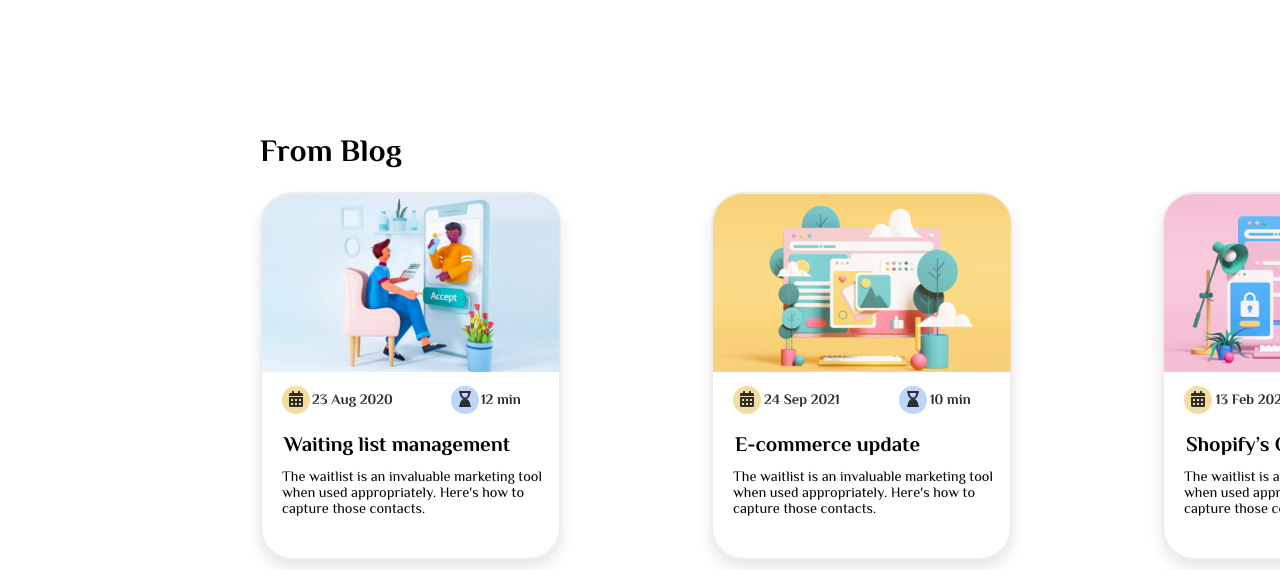
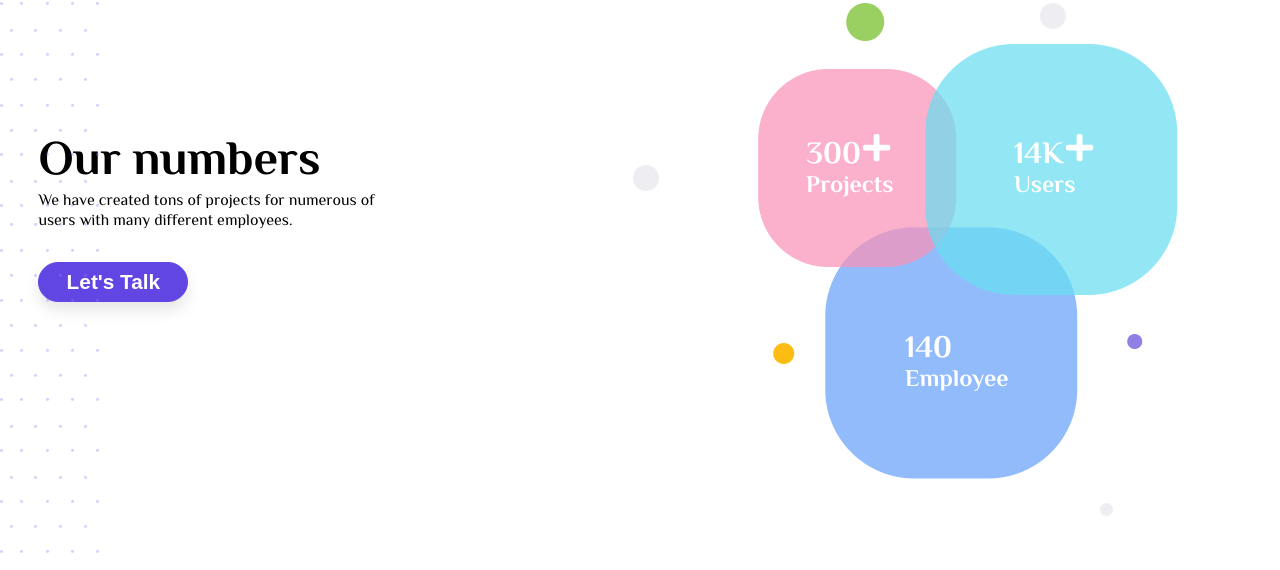
Before and after one commit to FengDenny/Figma2Dev, a React (Create React App) app in the folder noren/: page / in a window 1280 px wide. Shown: the part 2176-2746 px from the top of the page. Built offline with nearby package versions, Linux system fonts and the light colour scheme.

Commit message:
Update home.jsx

```diff
--- a/noren/src/pages/home.jsx
+++ b/noren/src/pages/home.jsx
@@ -3,9 +3,9 @@ import Hero from '../component/Hero/Hero';
 import Banner from '../component/Banner/Banner';
 import Card from '../component/Card/Card';
 import Service from '../component/Service/Service';
-import Numbers from '../component/Numbers/Numbers';
+import Accomplishments from '../component/Accomplishments/Accomplishments';
 import Blog from '../component/Blog/Blog';
-import Testimonials from '../component/Testimonials/Testimonials';
+import Testimonials from '../component/Testimonial/Testimonials';
 
 export default function home() {
   return (
@@ -14,7 +14,7 @@ export default function home() {
       <Banner />
       <Card />
       <Service />
-      <Numbers />
+      <Accomplishments />
       <Blog />
       <Testimonials />
     </main>
```
